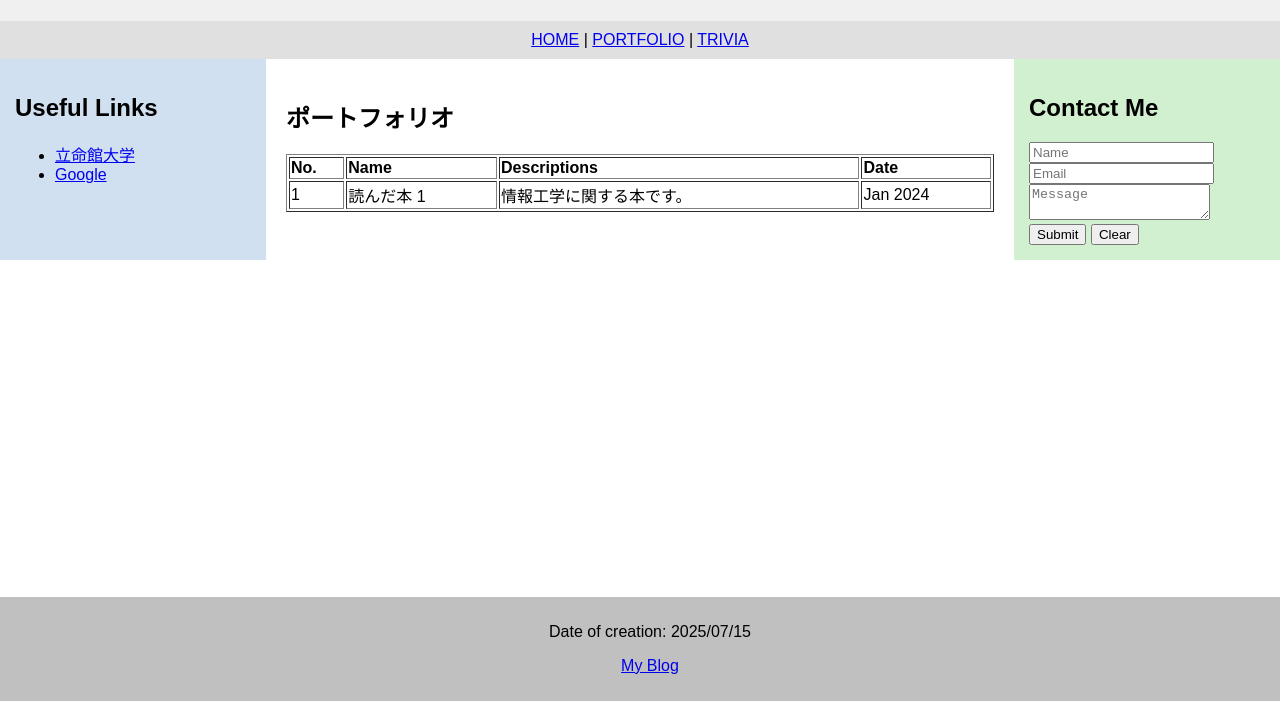
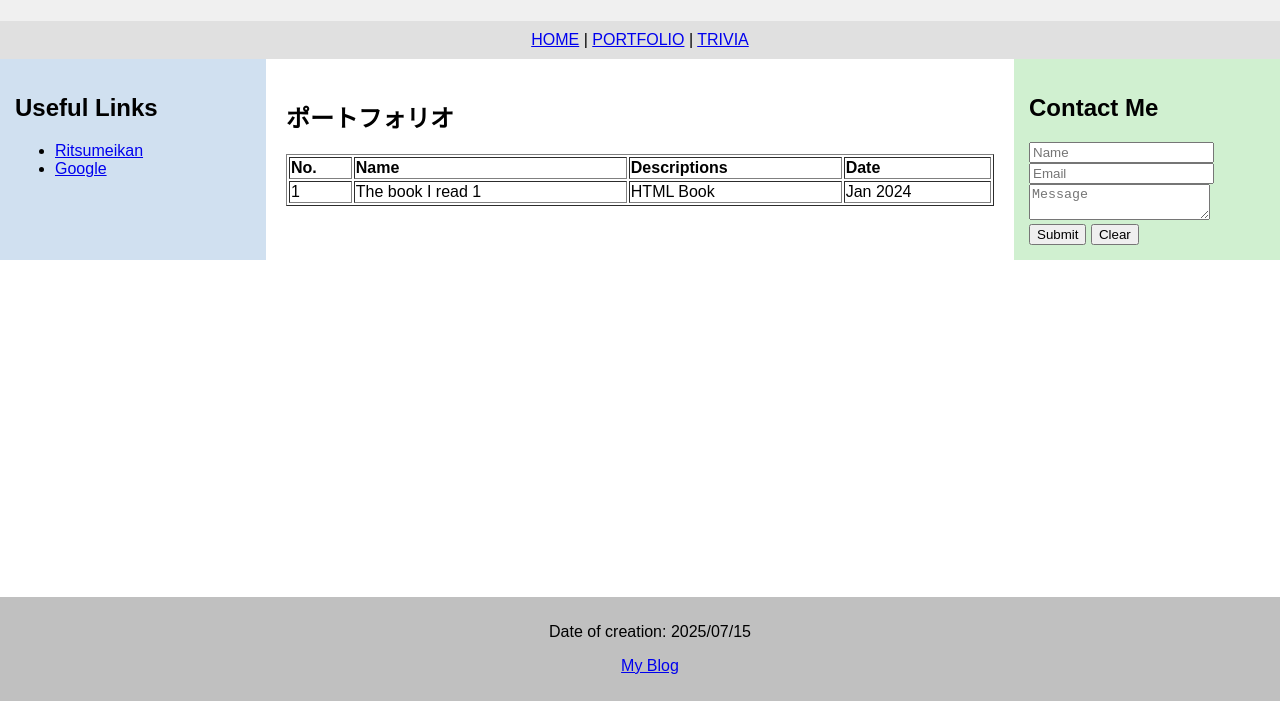
Before and after one commit to Ayu102938/my-website, a plain HTML site: page portfolia.html in a window 1280 px wide. Shown: the part 99-800 px from the top of the page. Drawn offline with Linux system fonts and the light colour scheme.

Commit message:
second save

```diff
--- a/portfolia.html
+++ b/portfolia.html
@@ -4,7 +4,7 @@
 <head>
     <meta charset="UTF-8">
     <meta name="viewport" content="width=device-width, initial-scale=1.0">
-    <title>私のウェブサイト</title>
+    <title>My Website</title>
     <link rel="stylesheet" href="style.css">
 </head>
 
@@ -24,7 +24,7 @@
         <aside class="left-sidebar">
             <h2>Useful Links</h2>
             <ul>
-                <li><a href="httpsa://www.ritsumei.ac.jp/" target="_blank">立命館大学</a></li>
+                <li><a href="httpsa://www.ritsumei.ac.jp/" target="_blank">Ritsumeikan</a></li>
                 <li><a href="https://www.google.com" target="_blank">Google</a></li>
             </ul>
         </aside>
@@ -40,8 +40,8 @@
                 </tr>
                 <tr>
                     <td>1</td>
-                    <td>読んだ本 1</td>
-                    <td>情報工学に関する本です。</td>
+                    <td>The book I read 1</td>
+                    <td>HTML Book</td>
                     <td>Jan 2024</td>
                 </tr>
             </table>
```
Also changed, not shown: index.html (+3 -3 lines), trivia.html (+2 -2 lines).
